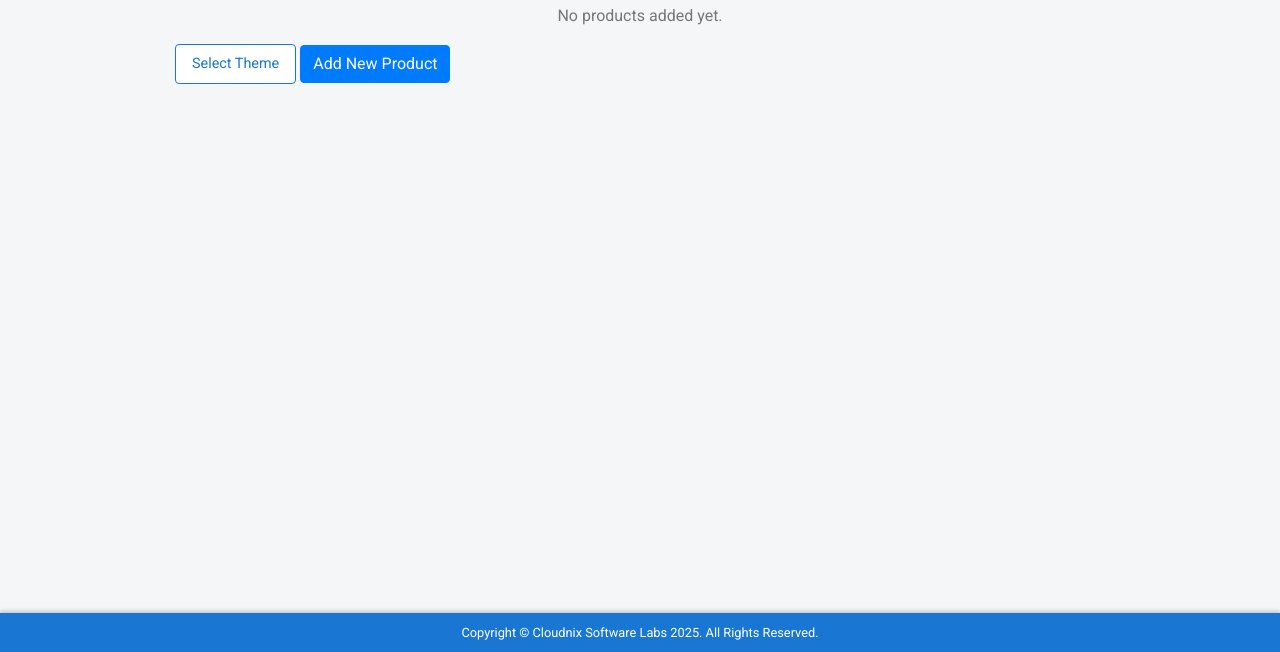
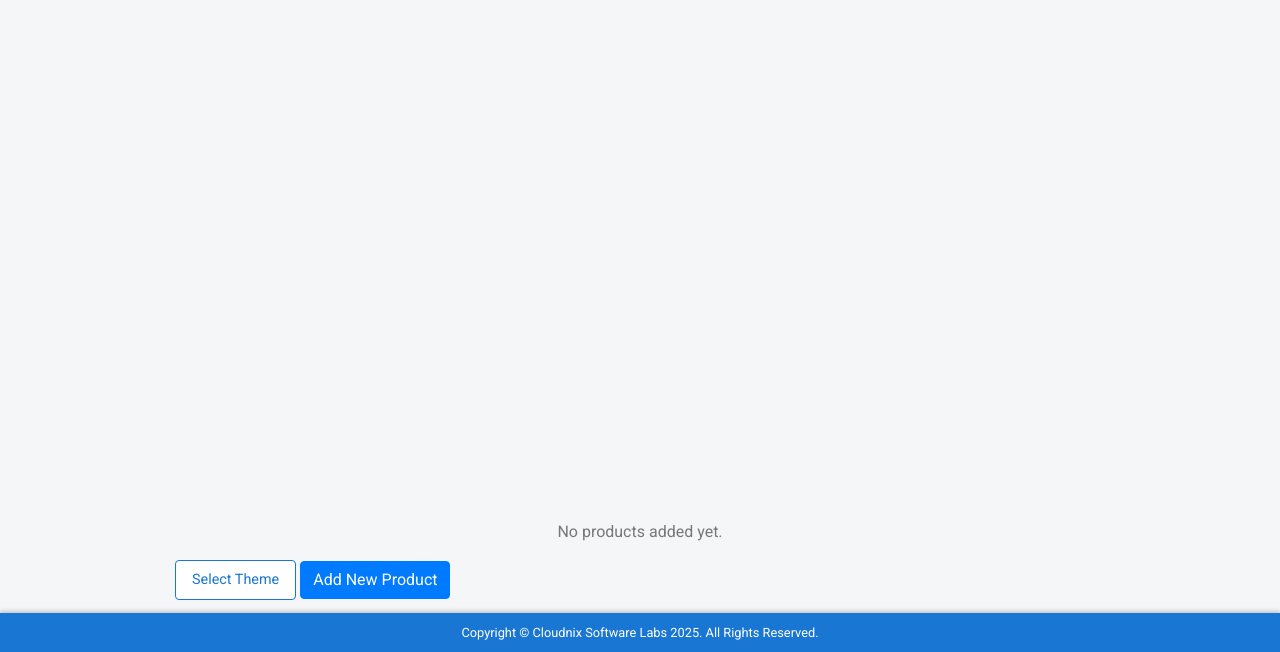
Before and after one commit to ShramanaSarkar/onboard-ui-project, a plain HTML site: page components/dashboard.html in a window 1280 px wide. Shown: the part 148-800 px from the top of the page. Drawn offline with nearby package versions, Linux system fonts and the light colour scheme.

Commit message:
Update dashboard.css

```diff
--- a/css/dashboard.css
+++ b/css/dashboard.css
@@ -31,6 +31,8 @@ h2 {
 .product-list {
     list-style: none;
     padding: 0;
+    height: 500px;
+    overflow-y: scroll;
 }
 .product-item {
     background-color: #fff;
```
